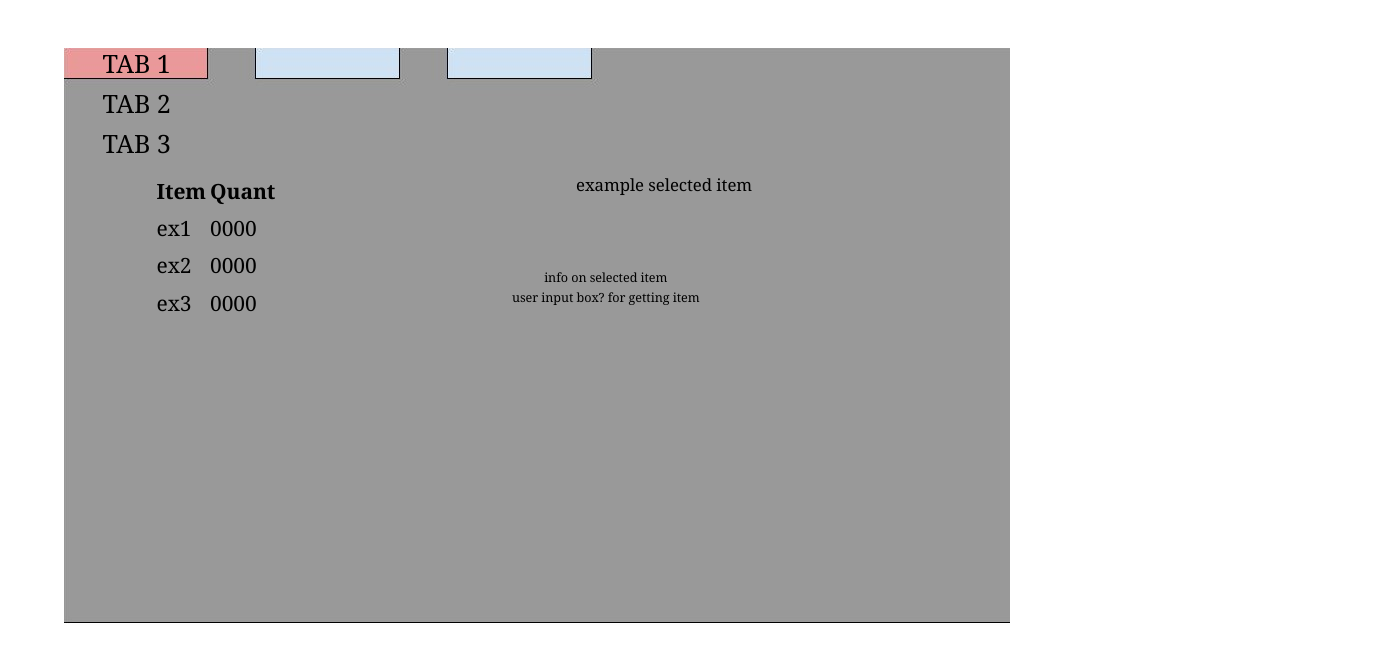
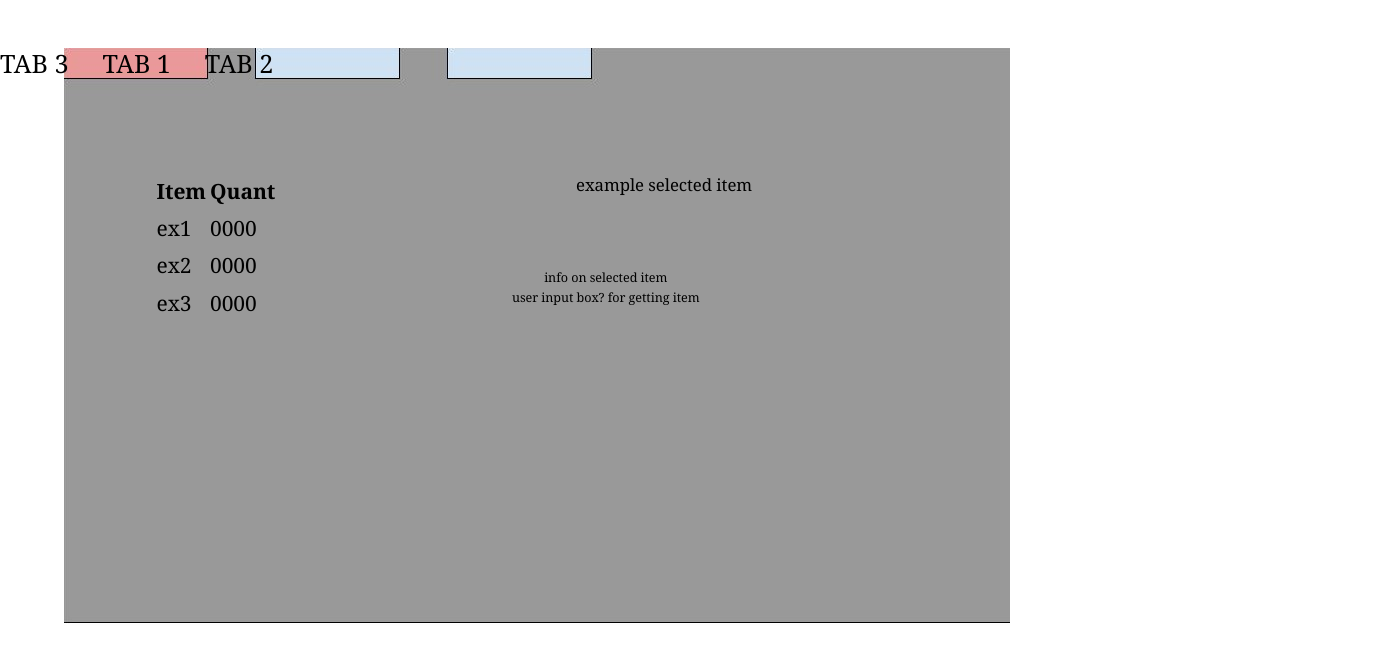
Before and after one commit to BenMawn-Mahlau/benmawn-mahlau.github.io, a plain HTML site: page index.html in a window 1280 px wide. Shown: the part 52-714 px from the top of the page, 1382 px wide, since content can reach past the window. Drawn offline with Linux system fonts and the light colour scheme; a script that the page names is missing.

Commit message:
Update style.css
positioning for new tabs

```diff
--- a/style/style.css
+++ b/style/style.css
@@ -52,8 +52,21 @@ body .game .sidebar{
 body .game .topbar{
     position: absolute;
     width: 100%;
-
-    left: 8%;
     top: 12%;
     font-size: 120%;
 }
+
+body .game .topbar .tab1{
+    position: absolute;
+    left: 8%;
+}
+
+body .game .topbar .tab2{
+    position: absolute;
+    left: 12%;
+}
+
+body .game .topbar .tab2{
+    position: absolute;
+    left: 16%;
+}
```
